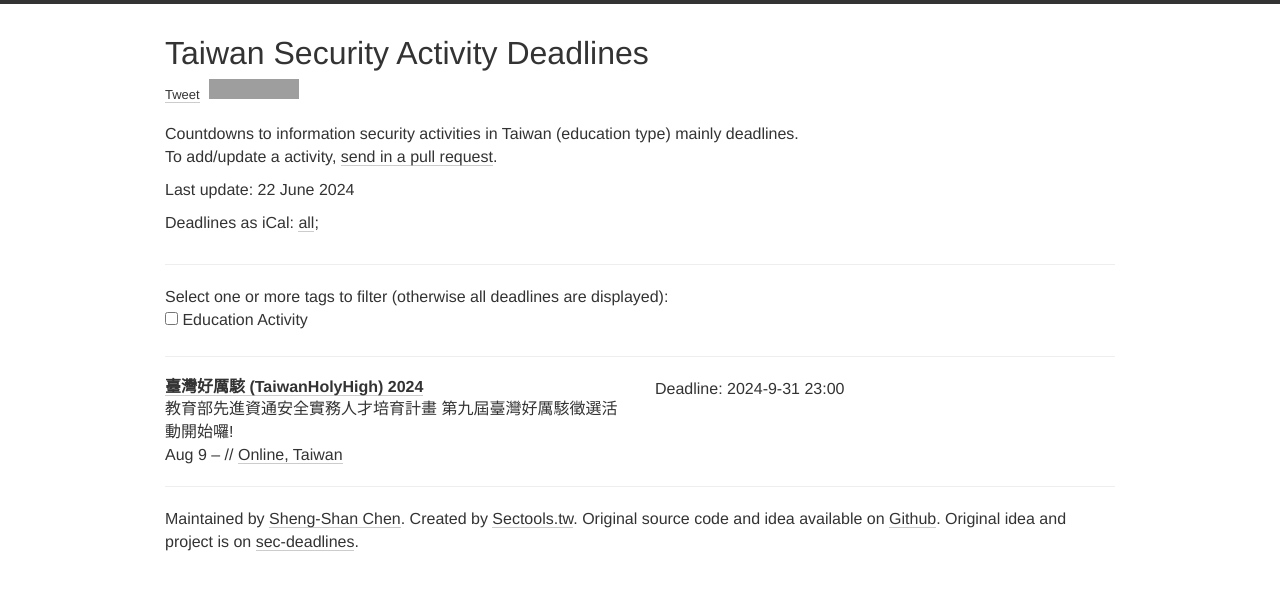
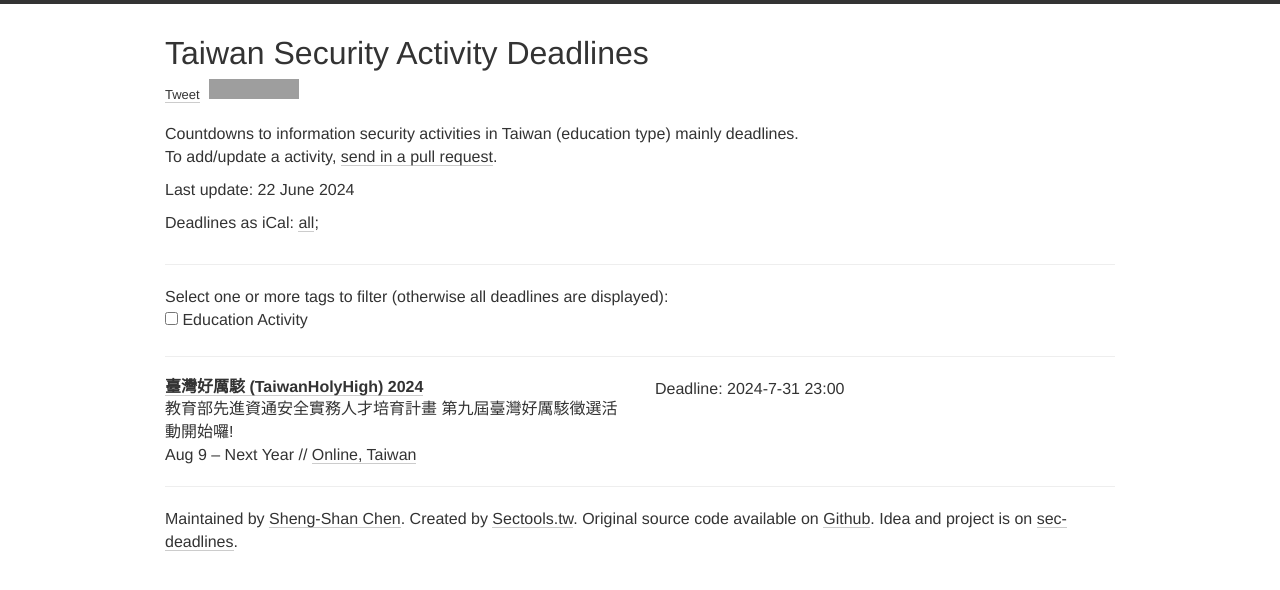
Before and after one commit to stwater20/taiwan-security-deadlines, a Jekyll site: the page built from index.html, in a window 1280 px wide. Shown: the top 590 px of the page. Built offline with Jekyll 4.4.1, drawn with Linux system fonts in a browser that asks for light colours; nearby versions of some CDN libraries; comment, search, counter and statistics services are not loaded; grey boxes are pictures that could not be loaded.

Commit message:
modified some text

```diff
--- a/_data/conferences.yml
+++ b/_data/conferences.yml
@@ -2,10 +2,10 @@
 
 - name: 臺灣好厲駭 (TaiwanHolyHigh)
   year: 2024
-  date: Aug 9 -
+  date: Aug 9 - Next Year
   description: 教育部先進資通安全實務人才培育計畫 第九屆臺灣好厲駭徵選活動開始囉!
   link: https://reurl.cc/1v8nRD
   deadline:
-    - "2024-9-31 23:00"
+    - "2024-7-31 23:00"
   place: Online, Taiwan
   tags: [EDU]
--- a/index.html
+++ b/index.html
@@ -102,8 +102,8 @@
       <footer>
         Maintained by <a href="https://github.com/stwater20">Sheng-Shan Chen</a>.
         Created by <a href="https://sectools.tw/">Sectools.tw</a>.
-        Original source code and idea available on <a href="https://github.com/stwater20/taiwan-security-deadlines">Github</a>.
-        Original idea and project is on <a href="https://github.com/sec-deadlines/sec-deadlines.github.io">sec-deadlines</a>.
+        Original source code available on <a href="https://github.com/stwater20/taiwan-security-deadlines">Github</a>.
+        Idea and project is on <a href="https://github.com/sec-deadlines/sec-deadlines.github.io">sec-deadlines</a>.
       </footer>
     </div>
 
```
